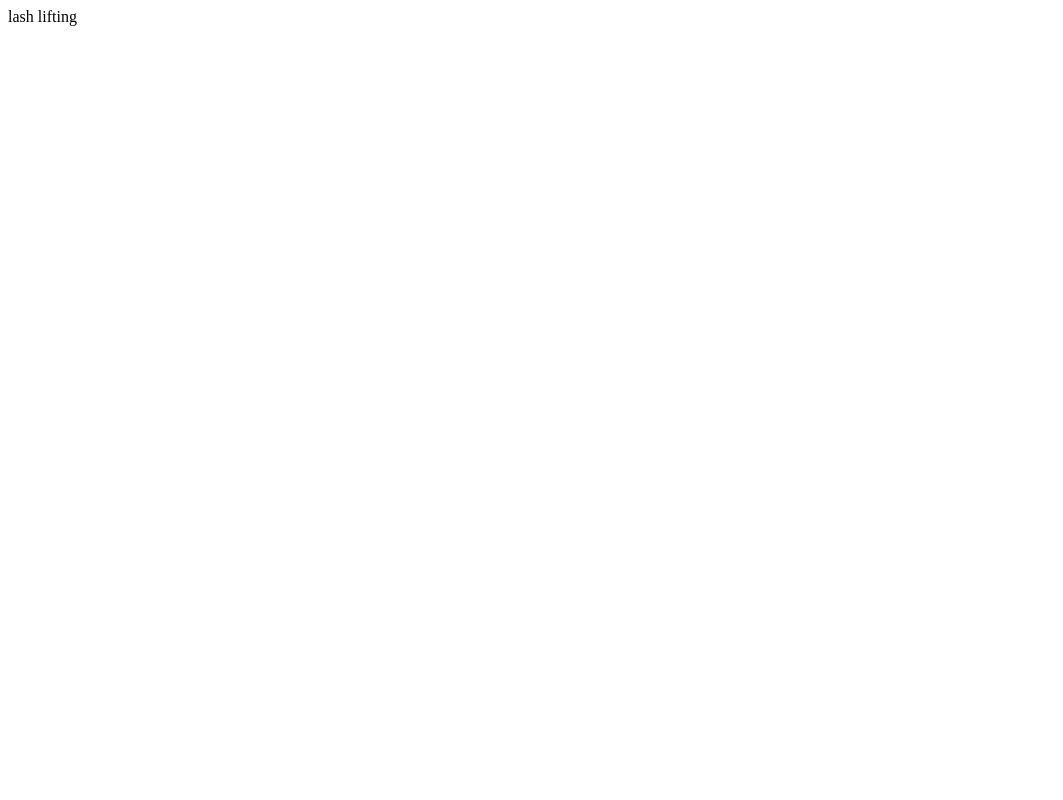
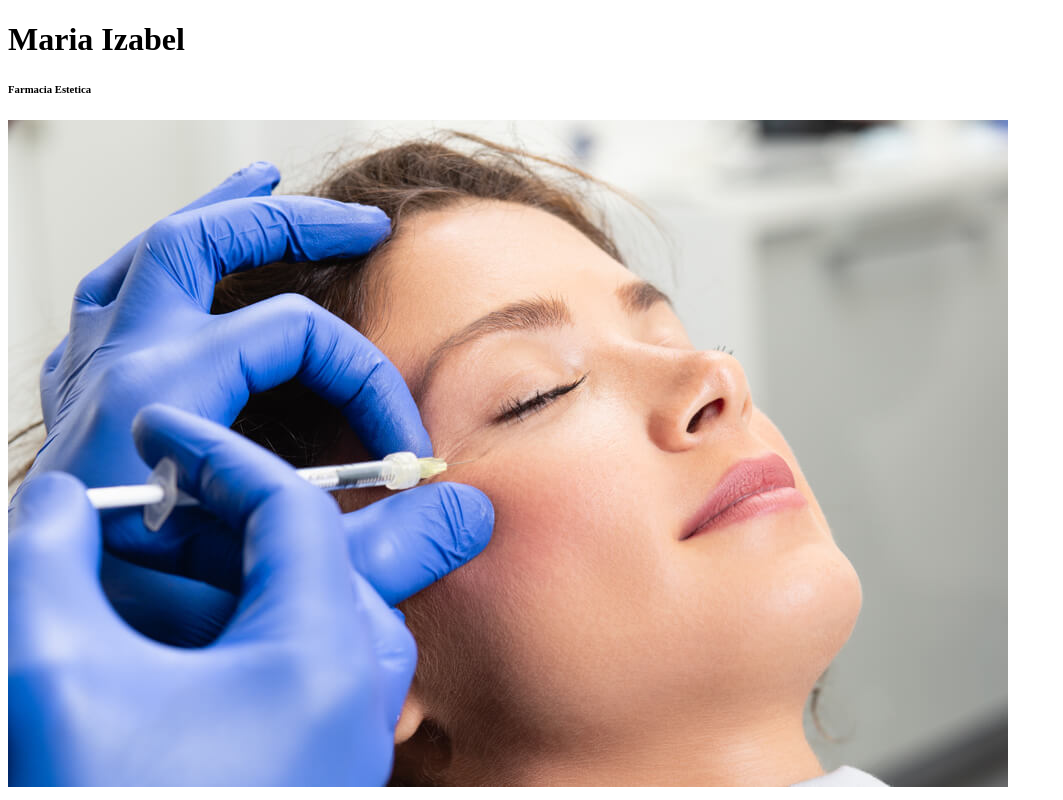
Before and after one commit to mariarutke/MariaRutke, a plain HTML site: page index.html in a window 1280 px wide. Shown: the whole page, without its empty margins (0-1063 px from the left). Drawn offline with Linux system fonts and the light colour scheme.

Commit message:
Add files via upload

```diff
--- a/index.html
+++ b/index.html
@@ -2,10 +2,12 @@
 <html lang="en">
 <head>
     <meta charset="UTF-8">
-    <meta name="viewport" content="width=device-width, initial-scale=1.0">
+    <meta name="viewport" content="width=>>, initial-scale=1.0">
     <title>Document</title>
 </head>
 <body>
-    lash lifting
+    <h1>Maria Izabel</h1>
+    <h6>Farmacia Estetica</h6>
+    <img src="estetica.jpg" alt="">
 </body>
 </html>
```
Also changed, not shown: estetica.jpg (added).
